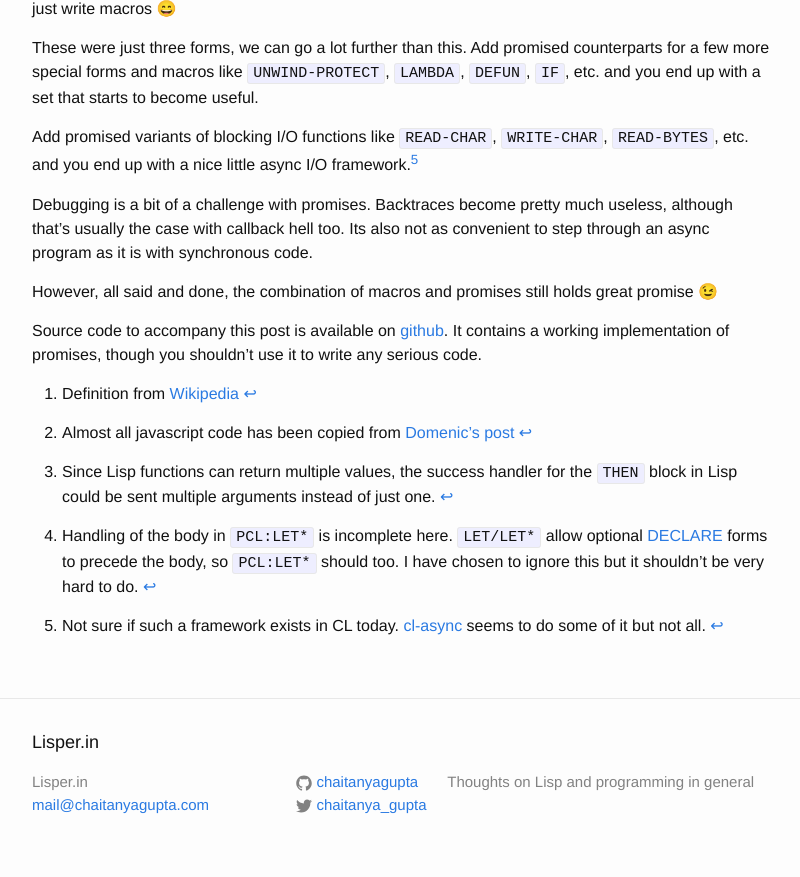
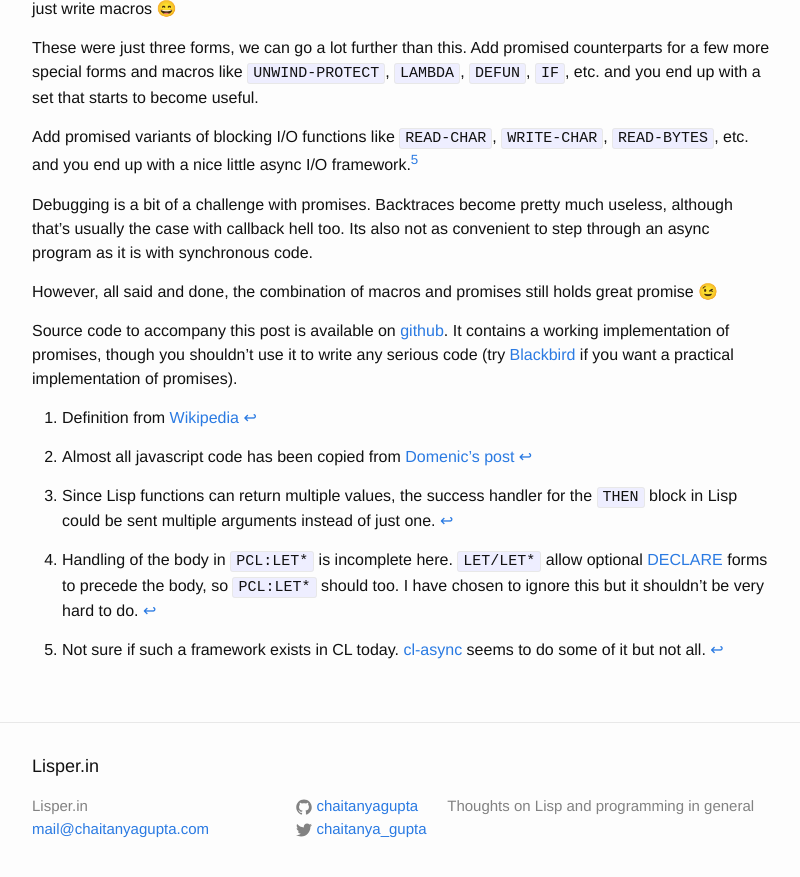
Before and after one commit to lisperin/lisperin.github.io, a Jekyll site: the page built from _posts/2014-12-23-promises.markdown, in a window 1280 px wide and 900 px high, scrolled down 6405 px. Shown: the top 877 px of the window, without its empty margins (238-1038 px from the left). Built offline with Jekyll 4.4.1, drawn with Linux system fonts in a browser that asks for light colours; Markdown is read by kramdown in place of the engine named in the settings.

Commit message:
Link to Blackbird

```diff
--- a/_posts/2014-12-23-promises.markdown
+++ b/_posts/2014-12-23-promises.markdown
@@ -347,7 +347,8 @@ still holds great promise 😉
 
 Source code to accompany this post is available on
 [github][source]. It contains a working implementation of promises,
-though you shouldn't use it to write any serious code.
+though you shouldn't use it to write any serious code (try
+[Blackbird][] if you want a practical implementation of promises).
 
 [^1]: Definition from [Wikipedia](http://en.wikipedia.org/wiki/Futures_and_promises)
 
@@ -359,8 +360,9 @@ though you shouldn't use it to write any serious code.
 
 [^5]: Not sure if such a framework exists in CL today. [cl-async][] seems to do some of it but not all.
 
+[source]: https://github.com/chaitanyagupta/promises
 [domenic-promises]: https://blog.domenic.me/youre-missing-the-point-of-promises/
 [es6-async-generators]: http://davidwalsh.name/async-generators
 [cl-declare]: http://www.lispworks.com/documentation/HyperSpec/Body/s_declar.htm#declare
 [cl-async]: https://github.com/orthecreedence/cl-async
-[source]: https://github.com/chaitanyagupta/promises
+[blackbird]: http://orthecreedence.github.io/blackbird/
```
